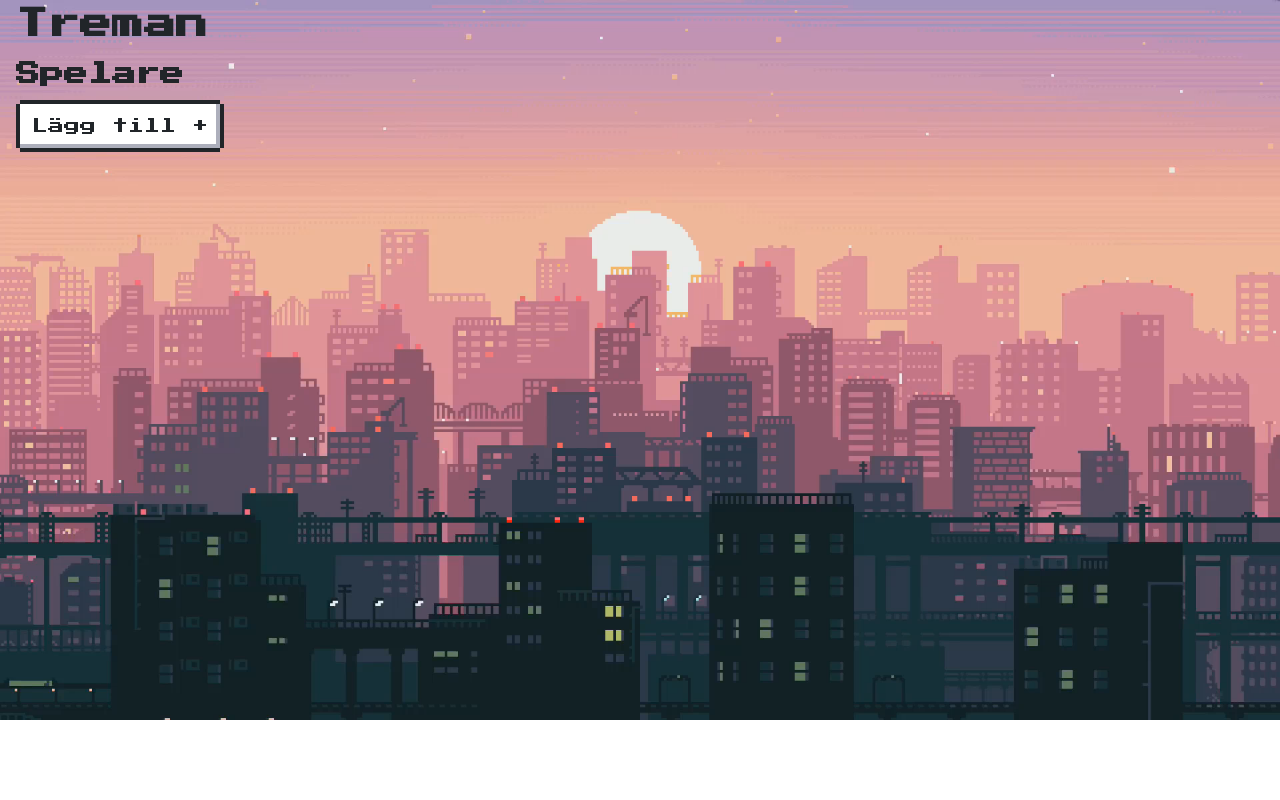
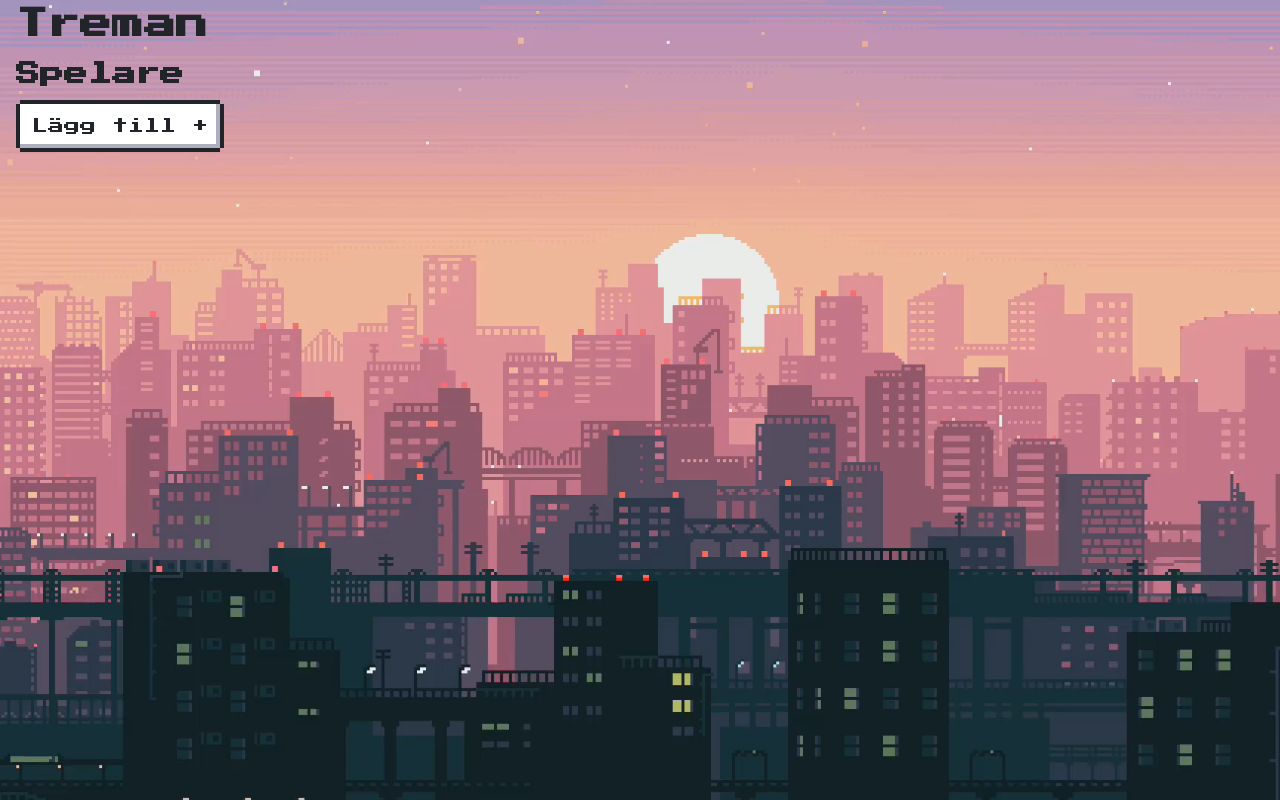
Before and after one commit to JoachimAberg/treman, an Angular app: page / in a window 1280 px wide. Built offline with nearby package versions, Linux system fonts and the light colour scheme; some icons are missing.

Commit message:
fixat bakgrunden

```diff
--- a/src/styles.scss
+++ b/src/styles.scss
@@ -1,10 +1,12 @@
 /* You can add global styles to this file, and also import other style files */
 body {
   font-family: "Press Start 2P", cursived;
+
   -webkit-font-smoothing: none;
   background-image: url("/assets/background.png");
   background-size: cover;
   background-repeat: no-repeat;
+  background-attachment: fixed;
   @media screen and (max-width: 1000px) {
     font-size: 10px;
   }
```
Also changed, not shown: 1 other file (tests, documents, lock files or other folders).
